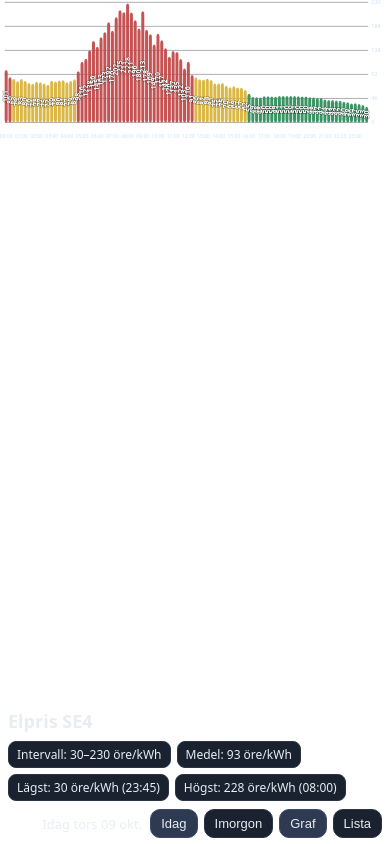
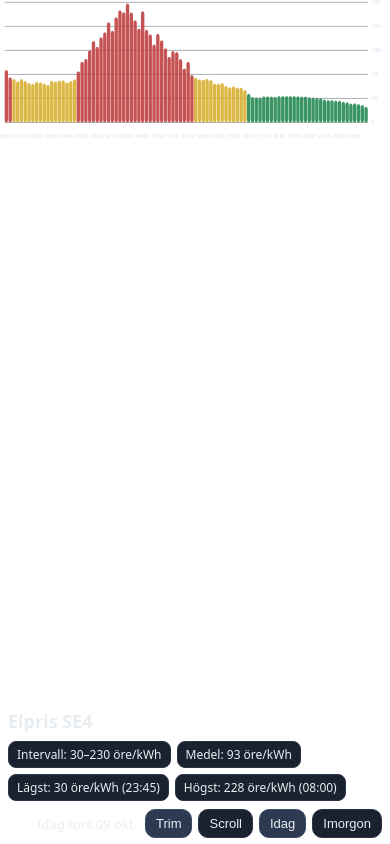
Before and after one commit to BennyTheCop-HazeTaze/elpris-se4, a plain HTML site: page index.html in a window 390 px wide. Drawn offline with Linux system fonts and the light colour scheme.

Commit message:
Update index.html

```diff
--- a/index.html
+++ b/index.html
@@ -2,7 +2,7 @@
 <html lang="sv">
 <meta charset="utf-8">
 <meta name="viewport" content="width=device-width,initial-scale=1">
-<title>Elpris SE4 – kompakt (inkl. moms)</title>
+<title>Elpris SE4 – Trim & Scroll (inkl. moms)</title>
 <meta http-equiv="Cache-Control" content="no-cache, no-store, must-revalidate" />
 <meta http-equiv="Pragma" content="no-cache" />
 <meta http-equiv="Expires" content="0" />
@@ -11,13 +11,12 @@
     --fg:#e8edf2; --muted:#cfe0f4; --grid:#253044; --now:#ffd166;
     --green:#2e8f5b; --yellow:#d9b43b; --red:#c34a4a;
     --chip:#1a2230; --chip-b:#2b3547; --chip-a:#2e3a52;
-    /* skala (sätts i JS med ResizeObserver) */
-    --s:1;
+    --s:1; /* skala sätts av ResizeObserver */
   }
   html,body{height:100%;margin:0;background:transparent;color:var(--fg);font-family:system-ui,-apple-system,Segoe UI,Roboto,Helvetica,Arial}
   #wrap{display:flex;flex-direction:column;min-height:100%;gap:calc(6px*var(--s))}
 
-  /* PANEL (graf/lista) */
+  /* panel (graf/lista) */
   .panel{position:relative;flex:1;min-height:120px}
   svg{width:100%;height:100%}
   .grid line{stroke:var(--grid);stroke-width:1}
@@ -30,23 +29,9 @@
     font-size:calc(18px*var(--s));
     paint-order:stroke;stroke:#000;stroke-width:calc(3px*var(--s));stroke-opacity:.35;
   }
+  .nowLine{stroke:var(--now);stroke-width:2;stroke-dasharray:4 3;opacity:.9}
 
-  /* LISTA (avaktiverad som standard) */
-  .list{display:none;flex-direction:column;gap:calc(6px*var(--s));padding:0 calc(8px*var(--s))}
-  .hdr,.rowItem{
-    display:grid;grid-template-columns:minmax(90px,140px) minmax(90px,140px) 1fr;gap:calc(8px*var(--s));align-items:center;
-    padding:calc(8px*var(--s));border:1px solid rgba(60,75,95,.35);border-radius:calc(10px*var(--s));background:rgba(24,31,44,.22)
-  }
-  .hdr{font-weight:700;background:rgba(24,31,44,.32)}
-  .cell-time,.cell-price{font-variant-numeric:tabular-nums;font-size:calc(14px*var(--s))}
-  .meter{height:calc(12px*var(--s));border-radius:999px;background:rgba(255,255,255,.08);overflow:hidden}
-  .meter>.fill{height:100%;border-radius:999px}
-  .nowRow{outline:calc(2px*var(--s)) solid var(--now);box-shadow:0 0 calc(10px*var(--s)) rgba(255,209,102,.35) inset}
-  .lvlGreen{background:rgba(46,143,91,.10);border-color:rgba(46,143,91,.25)}
-  .lvlYellow{background:rgba(217,180,59,.10);border-color:rgba(217,180,59,.25)}
-  .lvlRed{background:rgba(195,74,74,.10);border-color:rgba(195,74,74,.25)}
-
-  /* FOOTER (all text/knappar under grafen, responsiv & kompakt) */
+  /* footer (kompakt, radbrytbar) */
   .footer{display:flex;flex-wrap:wrap;align-items:center;gap:calc(8px*var(--s));padding:0 calc(8px*var(--s)) calc(6px*var(--s))}
   .title{font-weight:800;font-size:calc(18px*var(--s))}
   .stats{display:flex;gap:calc(6px*var(--s));flex-wrap:wrap}
@@ -60,7 +45,6 @@
 <div id="wrap">
   <div class="panel">
     <svg id="chart" viewBox="0 0 1000 360" preserveAspectRatio="none" aria-label="Elprisgraf"></svg>
-    <div id="list" class="list"></div>
   </div>
 
   <div class="footer">
@@ -73,10 +57,10 @@
     </div>
     <div class="meta" id="stamp">–</div>
     <div class="group">
-      <button class="btn active" data-day="today" id="btnToday">Idag</button>
-      <button class="btn" data-day="tomorrow" id="btnTomorrow">Imorgon</button>
-      <button class="btn active" data-mode="chart" id="btnChart">Graf</button>
-      <button class="btn" data-mode="list" id="btnList">Lista</button>
+      <button class="btn" id="btnTrim">Trim</button>
+      <button class="btn" id="btnScroll">Scroll</button>
+      <button class="btn" id="btnToday">Idag</button>
+      <button class="btn" id="btnTomorrow">Imorgon</button>
     </div>
   </div>
 </div>
@@ -84,66 +68,122 @@
 <script>
 (()=> {
   const TZ="Europe/Stockholm", VAT=1.25, $=s=>document.querySelector(s);
-  const chart=$("#chart"), listEl=$("#list");
+
+  const chart=$("#chart");
   const statRange=$("#statRange"), statAvg=$("#statAvg"), statLow=$("#statLow"), statHigh=$("#statHigh"), stamp=$("#stamp");
-  const btnToday=$("#btnToday"), btnTomorrow=$("#btnTomorrow"), btnChart=$("#btnChart"), btnList=$("#btnList");
-  const today=new Date(), tomorrow=new Date(today); tomorrow.setDate(tomorrow.getDate()+1);
-  const bust=()=>`?v=${Date.now()}`;
-  const URL_TODAY="./data/today.json"+bust(), URL_TOMORROW="./data/tomorrow.json"+bust();
-  let rowsToday=null, rowsTomorrow=null, currentDay="today", currentMode="chart";
+  const btnTrim=$("#btnTrim"), btnScroll=$("#btnScroll"), btnToday=$("#btnToday"), btnTomorrow=$("#btnTomorrow");
 
-  /* ===== Responsiv skala beroende på höjd ===== */
+  // URL-params
+  const qp=new URLSearchParams(location.search);
+  let mode = (qp.get("mode")==="scroll") ? "scroll" : "trim";   // trim | scroll
+  let windowHours = Math.max(4, Math.min(24, +(qp.get("window")||16))); // scroll: fönster i timmar
+  let backMinutes = Math.max(0, Math.min(120, +(qp.get("back")||30)));  // trim: minuter bakåt (0–120)
+
+  // UI init from params
+  function setModeButtons(){
+    btnTrim.classList.toggle("active", mode==="trim");
+    btnScroll.classList.toggle("active", mode==="scroll");
+  }
+  setModeButtons();
+
+  // Autoskalning
   const ro=new ResizeObserver(entries=>{
     for(const e of entries){
-      const h=e.contentRect.height;           // tillgänglig höjd för panel+footer
-      // kalibrerad skala: ~360px bas → s=1, vid ~160px → s≈0.7, lägsta 0.6
+      const h=e.contentRect.height;
       const s=Math.max(0.6, Math.min(1.0, (h/360)));
       document.documentElement.style.setProperty('--s', s.toFixed(3));
     }
   });
   ro.observe(document.querySelector('#wrap'));
 
+  // Data
+  const bust=()=>`?v=${Date.now()}`;
+  const URL_TODAY="./data/today.json"+bust(), URL_TOMORROW="./data/tomorrow.json"+bust();
+  let rowsToday=null, rowsTomorrow=null, currentDay="today";
+
   async function fetchJson(u){ const r=await fetch(u,{cache:'no-store'}); if(!r.ok) throw new Error(r.status); return r.json(); }
+
   function toSeries(rows){
     return rows.map(r=>{
       const ts=new Date(r.time_start), te=new Date(r.time_end);
       const value=(r.SEK_per_kWh||0)*100*VAT;
       const s=ts.toLocaleTimeString('sv-SE',{hour:'2-digit',minute:'2-digit',timeZone:TZ});
-      const e=te.toLocaleTimeString('sv-SE',{hour:'2-digit',minute:'2-digit',timeZone:TZ});
-      return {ts,te,value,label:s,labelRange:`${s} – ${e}`};
+      return {ts,te,value,label:s};
     });
   }
+
   function computeLevels(series){
     const arr=series.map(d=>d.value).slice().sort((a,b)=>a-b);
     const thr33=arr[Math.floor((arr.length-1)*0.33)];
     const thr66=arr[Math.floor((arr.length-1)*0.66)];
     series.forEach(d=>d.level=(d.value<=thr33)?"green":(d.value<=thr66)?"yellow":"red");
   }
-  function nowRounded(){ const n=new Date(new Date().toLocaleString('en-CA',{timeZone:TZ})); n.setSeconds(0,0); n.setMinutes(Math.floor(n.getMinutes()/15)*15); return n; }
+
+  function nowRounded(){
+    const n=new Date(new Date().toLocaleString('en-CA',{timeZone:TZ}));
+    n.setSeconds(0,0); n.setMinutes(Math.floor(n.getMinutes()/15)*15); return n;
+  }
+
   const nf0=new Intl.NumberFormat('sv-SE',{maximumFractionDigits:0});
   const fmt0=n=>nf0.format(n), fmt10=n=>nf0.format(Math.round(n/10)*10);
+
   function renderStats(series){
     const v=series.map(d=>d.value), lo=Math.min(...v), hi=Math.max(...v), avg=v.reduce((a,b)=>a+b,0)/v.length;
     const iLo=v.indexOf(lo), iHi=v.indexOf(hi);
+    const timeFmt = d=> d.ts.toLocaleTimeString('sv-SE',{hour:'2-digit',minute:'2-digit',timeZone:TZ});
     statRange.textContent=`Intervall: ${fmt10(lo)}–${fmt10(hi)} öre/kWh`;
     statAvg.textContent  =`Medel: ${fmt0(avg)} öre/kWh`;
-    statLow.textContent  =`Lägst: ${fmt0(lo)} öre/kWh (${series[iLo].label})`;
-    statHigh.textContent =`Högst: ${fmt0(hi)} öre/kWh (${series[iHi].label})`;
+    statLow.textContent  =`Lägst: ${fmt0(lo)} öre/kWh (${timeFmt(series[iLo])})`;
+    statHigh.textContent =`Högst: ${fmt0(hi)} öre/kWh (${timeFmt(series[iHi])})`;
   }
 
-  function drawChart(series){
+  function stampDate(isToday){
+    const f=new Intl.DateTimeFormat('sv-SE',{weekday:'short',day:'2-digit',month:'short'});
+    stamp.textContent=(isToday?"Idag ":"Imorgon ")+f.format(isToday?new Date():new Date(Date.now()+86400000));
+  }
+
+  function sliceTrim(series){
+    const nRef=nowRounded();
+    const idx=series.findIndex(d=>d.ts.getTime()===nRef.getTime());
+    if(idx<0) return series;
+    const backSlots=Math.round(backMinutes/15);
+    const start=Math.max(0, idx-backSlots);
+    return series.slice(start);
+  }
+
+  function sliceScroll(series){
+    const nRef=nowRounded();
+    const idx=series.findIndex(d=>d.ts.getTime()===nRef.getTime());
+    if(idx<0) return series;
+    const windowSlots=Math.min(series.length, Math.round((windowHours*60)/15));
+    const half=Math.floor(windowSlots/2);
+    const start = Math.max(0, Math.min(series.length-windowSlots, idx-half));
+    return series.slice(start, start+windowSlots);
+  }
+
+  function drawChart(seriesAll){
+    // välj synligt beroende på läge
+    const visible = (mode==="trim") ? sliceTrim(seriesAll) : sliceScroll(seriesAll);
+
     const s=parseFloat(getComputedStyle(document.documentElement).getPropertyValue('--s'))||1;
-    // mer kompakt: mindre bottenpadding så tiderna kommer nära staplarna
-    const W=1000,H=360,padL=12,padR=56,padT=6,padB=Math.max(36, 46*s);  // etiketter nära staplar
+    const W=1000,H=360,padL=12,padR=56,padT=6,padB=Math.max(36, 46*s);
     chart.setAttribute("viewBox",`0 0 ${W} ${H}`); chart.innerHTML="";
-    const vals=series.map(d=>d.value), vMin=Math.min(...vals), vMax=Math.max(...vals);
+
+    // skala i höjd
+    const vals=visible.map(d=>d.value), vMin=Math.min(...vals), vMax=Math.max(...vals);
     const niceMax=Math.ceil(vMax/10)*10, niceMin=Math.floor(Math.min(vMin,0)/10)*10;
-    const plotW=W-padL-padR, plotH=H-padT-padB, n=series.length, gap=2;
-    const barW=Math.max((plotW-(n-1)*gap)/n,2);
+    const plotW=W-padL-padR, plotH=H-padT-padB;
+
+    // bar-layout: säkerställ läsbar bredd
+    const n=visible.length;
+    const ideal = plotW/n;
+    let gap = Math.max(1, Math.round(ideal*0.10));     // 10% av cellen som gap
+    let barW = ideal - gap;
+    if (barW < 12) { gap = 1; barW = Math.max(8, plotW/n - gap); } // hårt minimum
     const yScale=v=>padT+(1-(v-niceMin)/(niceMax-niceMin))*plotH;
     const xAt=i=>padL+i*(barW+gap);
 
-    // grid + y till höger
+    // grid + y-etiketter till höger
     const g=document.createElementNS("http://www.w3.org/2000/svg","g"); g.setAttribute("class","grid");
     for(let i=0;i<=5;i++){
       const val=niceMin+i*(niceMax-niceMin)/5, y=yScale(val);
@@ -157,35 +197,46 @@
     }
     chart.appendChild(g);
 
-    const nowRef=nowRounded();
-    // bestäm hur täta tids-etiketter vi får plats med
+    // “nu”-linje
+    const nRef=nowRounded();
+    const iNow=visible.findIndex(d=>d.ts.getTime()===nRef.getTime());
+    if(iNow>=0){
+      const x=xAt(iNow)+barW/2;
+      const nl=document.createElementNS("http://www.w3.org/2000/svg","line");
+      nl.setAttribute("x1",x); nl.setAttribute("x2",x); nl.setAttribute("y1",padT); nl.setAttribute("y2",padT+plotH);
+      nl.setAttribute("class","nowLine");
+      chart.appendChild(nl);
+    }
+
+    // bestäm x-etikett-densitet
     let every=1;
-    if(barW < 26) every=2;
-    if(barW < 18) every=3;
-    if(barW < 14) every=4;
+    if(barW < 28) every=2;
+    if(barW < 20) every=3;
+    if(barW < 15) every=4;
 
+    // rita bars
     for(let i=0;i<n;i++){
-      const d=series[i], x=xAt(i), y=yScale(d.value), h=Math.max(1,(padT+plotH)-y);
+      const d=visible[i], x=xAt(i), y=yScale(d.value), h=Math.max(1,(padT+plotH)-y);
       const r=document.createElementNS("http://www.w3.org/2000/svg","rect");
       r.setAttribute("x",x); r.setAttribute("y",y); r.setAttribute("width",barW); r.setAttribute("height",h);
       r.setAttribute("rx", 7*s); r.setAttribute("ry", 7*s);
-      r.style.fill = (d.level==="green")?"var(--green)":(d.level==="yellow")?"var(--yellow)":"var(--red)";
-      const same=(a,b)=>a.getFullYear()==b.getFullYear()&&a.getMonth()==b.getMonth()&&a.getDate()==b.getDate()&&a.getHours()==b.getHours()&&a.getMinutes()==b.getMinutes();
-      r.setAttribute("class", same(d.ts,nowRef) ? "bar now" : "bar");
+      r.style.fill=(d.level==="green")?"var(--green)":(d.level==="yellow")?"var(--yellow)":"var(--red)";
+      if(i===iNow) r.setAttribute("class","bar now"); else r.setAttribute("class","bar");
       chart.appendChild(r);
 
-      // tidsetiketter nära stapeln
-      const isQuarter = n>48;
-      const show = (i%every===0) && (isQuarter ? i%4===0 : true);
+      // x-etikett (tätare om det är timmar, glesare om kvartar)
+      const isQuarter = (seriesAll.length>48);
+      const show=(i%every===0) && (isQuarter ? ( (mode==="trim") ? ( (i%4===0) ) : ( (i%4===0) ) ) : true);
       if(show){
         const t=document.createElementNS("http://www.w3.org/2000/svg","text");
-        t.setAttribute("x",x+barW/2); t.setAttribute("y",H-6); // väldigt nära botten
-        t.setAttribute("text-anchor","middle"); t.setAttribute("class","xLabel"); t.textContent=d.label;
+        t.setAttribute("x",x+barW/2); t.setAttribute("y",H-6);
+        t.setAttribute("text-anchor","middle"); t.setAttribute("class","xLabel");
+        t.textContent=d.label;
         chart.appendChild(t);
       }
 
-      // pris i stapeln om tillräckligt högt och skalan inte för liten
-      if(d.value>=30 && h > (30*s) && s>=0.72){
+      // pris i stapeln om ≥30 öre och läsbart
+      if(d.value>=30 && h>(28*s) && barW>=14){
         const lbl=document.createElementNS("http://www.w3.org/2000/svg","text");
         lbl.setAttribute("class","barLabel");
         const cx=x+barW/2, cy=y+h/2;
@@ -196,66 +247,32 @@
     }
   }
 
-  function drawList(series){
-    listEl.innerHTML="";
-    listEl.style.display="flex";
-    const hdr=document.createElement("div"); hdr.className="hdr"; hdr.innerHTML="<div>Timme</div><div>Pris per kWh</div><div>Prisnivå</div>";
-    listEl.appendChild(hdr);
-    const nowRef=nowRounded();
-    const vals=series.map(d=>d.value); const vMin=Math.min(...vals), vMax=Math.max(...vals);
-
-    for(const d of series){
-      const row=document.createElement("div"); row.className="rowItem";
-      row.classList.add(d.level==="green"?"lvlGreen":d.level==="yellow"?"lvlYellow":"lvlRed");
-      const same=(a,b)=>a.getFullYear()==b.getFullYear()&&a.getMonth()==b.getMonth()&&a.getDate()==b.getDate()&&a.getHours()==b.getHours()&&a.getMinutes()==b.getMinutes();
-      if(same(d.ts,nowRef)) row.classList.add("nowRow");
-      const cTime=document.createElement("div"); cTime.className="cell-time"; cTime.textContent=d.labelRange;
-      const cPrice=document.createElement("div"); cPrice.className="cell-price"; cPrice.textContent=`${fmt0(d.value)} öre`;
-      const cLevel=document.createElement("div");
-      const meter=document.createElement("div"); meter.className="meter";
-      const fill=document.createElement("div"); fill.className="fill";
-      const pct=(d.value-vMin)/(vMax-vMin||1);
-      fill.style.width=Math.round(pct*100)+"%";
-      fill.style.background=(d.level==="green")?"var(--green)":(d.level==="yellow")?"var(--yellow)":"var(--red)";
-      meter.appendChild(fill); cLevel.appendChild(meter);
-      row.appendChild(cTime); row.appendChild(cPrice); row.appendChild(cLevel);
-      listEl.appendChild(row);
-    }
-  }
-
-  function stampDate(isToday){
-    const f=new Intl.DateTimeFormat('sv-SE',{weekday:'short',day:'2-digit',month:'short'});
-    stamp.textContent=(isToday?"Idag ":"Imorgon ")+f.format(isToday?today:tomorrow);
-  }
-
-  function render(){
-    const rows=(currentDay==="today")?rowsToday:rowsTomorrow;
-    if(!rows||!rows.length){ chart.innerHTML=""; listEl.style.display="none"; return; }
-    const series=toSeries(rows); computeLevels(series); renderStats(series); stampDate(currentDay==="today");
-    if(currentMode==="chart"){ listEl.style.display="none"; drawChart(series); }
-    else { drawList(series); }
-  }
-
-  function updateBtns(){
-    btnToday.classList.toggle("active", currentDay==="today");
-    btnTomorrow.classList.toggle("active", currentDay==="tomorrow");
-    btnChart.classList.toggle("active", currentMode==="chart");
-    btnList.classList.toggle("active", currentMode==="list");
+  function renderAll(rows){
+    const series=toSeries(rows);
+    computeLevels(series);
+    renderStats(series);
+    stampDate(currentDay==="today");
+    drawChart(series);
   }
 
   async function init(){
     try{ rowsToday=await fetchJson(URL_TODAY); }catch{ rowsToday=[]; }
     try{ rowsTomorrow=await fetchJson(URL_TOMORROW); }catch{ rowsTomorrow=null; }
-    if(!rowsTomorrow || !rowsTomorrow.length){ btnTomorrow.disabled=true; btnTomorrow.title="Imorgon-data ej publicerad ännu"; }
-    render();
+    btnTomorrow.disabled = !(rowsTomorrow && rowsTomorrow.length);
+    currentDay="today";
+    renderAll(rowsToday);
+    // set active states
+    btnToday.classList.add("active"); btnTomorrow.classList.remove("active");
   }
 
-  btnToday.onclick = ()=>{ currentDay="today"; updateBtns(); render(); };
-  btnTomorrow.onclick = ()=>{ currentDay="tomorrow"; updateBtns(); render(); };
-  btnChart.onclick = ()=>{ currentMode="chart"; updateBtns(); render(); };
-  btnList.onclick  = ()=>{ currentMode="list";  updateBtns(); render(); };
+  // Buttons
+  btnTrim.onclick = ()=>{ mode="trim"; setModeButtons(); renderAll( (currentDay==="today")?rowsToday:rowsTomorrow ); };
+  btnScroll.onclick=()=>{ mode="scroll"; setModeButtons(); renderAll( (currentDay==="today")?rowsToday:rowsTomorrow ); };
+  btnToday.onclick = ()=>{ currentDay="today"; btnToday.classList.add("active"); btnTomorrow.classList.remove("active"); renderAll(rowsToday); };
+  btnTomorrow.onclick=()=>{ if(btnTomorrow.disabled) return; currentDay="tomorrow"; btnTomorrow.classList.add("active"); btnToday.classList.remove("active"); renderAll(rowsTomorrow); };
 
   init();
+  // uppdatera då och då
   setInterval(init, 30*60*1000);
 })();
 </script>
```
